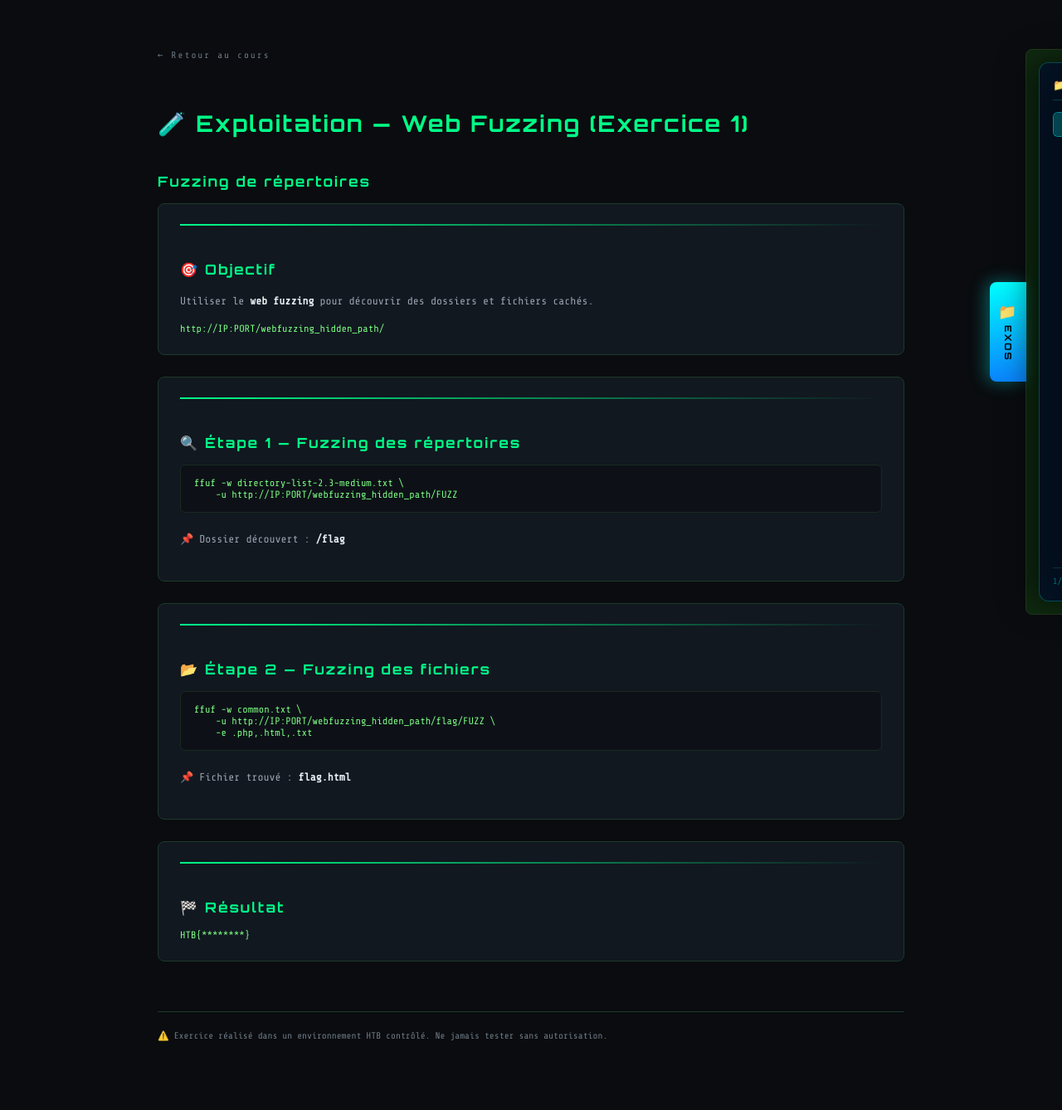
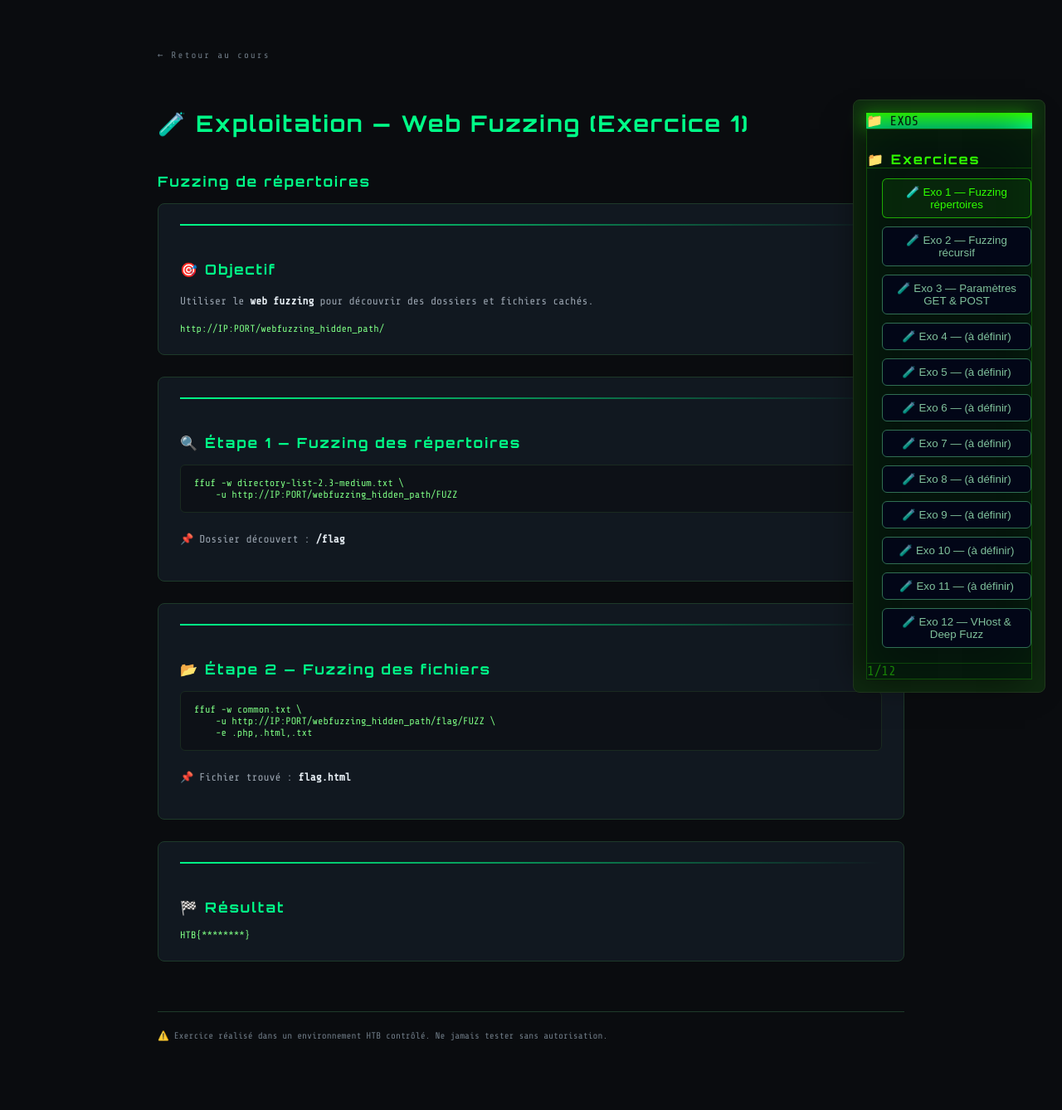
Before and after one commit to MESLIMOHAMEDM22005188/PortfolioMesli, a Django app: page /cybersecurity/web-fuzzing/exploit.html/ in a window 1280 px wide. Shown: the whole page at 83% size. Run offline with Django 5.2, Linux system fonts and the light colour scheme.

Commit message:
change step badge color green

```diff
--- a/monsite/portfolio/static/assets/css/command_injection.css
+++ b/monsite/portfolio/static/assets/css/command_injection.css
@@ -236,238 +236,79 @@ code {
 /* =====================================================
    MENU EXERCICES — Additions à command_injection.css
    ===================================================== */
+/* =====================================================
+   MENU EXERCICES — GREEN EDITION
+   ===================================================== */
 
-.exercise-menu {
-  position: fixed;
-  top: 50%;
-  right: 0;
-  transform: translateY(-50%) translateX(calc(100% - 44px));
-  width: 260px;
-  z-index: 1000;
-  transition: transform 0.45s cubic-bezier(0.34, 1.56, 0.64, 1);
-  will-change: transform;
-}
-
-.exercise-menu:hover,
-.exercise-menu.open {
-  transform: translateY(-50%) translateX(0);
-}
-
-/* Tab trigger visible à droite */
 .menu-tab {
-  position: absolute;
-  left: -44px;
-  top: 50%;
-  transform: translateY(-50%);
-  width: 44px;
-  height: 120px;
-  background: linear-gradient(180deg, #0ff 0%, #0a84ff 100%);
-  border-radius: 8px 0 0 8px;
-  display: flex;
-  align-items: center;
-  justify-content: center;
-  cursor: pointer;
-  box-shadow: -4px 0 20px rgba(0, 255, 255, 0.35);
-  writing-mode: vertical-rl;
-  text-orientation: mixed;
-  font-family: 'Orbitron', monospace;
-  font-size: 11px;
-  font-weight: 700;
-  color: #000;
-  letter-spacing: 2px;
-  user-select: none;
-  transition: width 0.2s, background 0.2s;
+  background: linear-gradient(180deg, #2fff00 0%, #00ff88 100%);
+  box-shadow: -4px 0 20px rgba(47, 255, 0, 0.45);
+  color: #041a0b;
 }
 
 .menu-tab:hover {
-  background: linear-gradient(180deg, #fff 0%, #0ff 100%);
-}
-
-.menu-tab-icon {
-  margin-bottom: 6px;
-  font-style: normal;
-  writing-mode: horizontal-tb;
-  font-size: 18px;
+  background: linear-gradient(180deg, #eaffea 0%, #2fff00 100%);
 }
 
 /* Panneau intérieur */
 .exercise-menu-panel {
-  background: rgba(5, 12, 28, 0.97);
-  border: 1px solid rgba(0, 255, 255, 0.25);
-  border-right: none;
-  border-radius: 12px 0 0 12px;
-  padding: 18px 14px 18px 16px;
-  backdrop-filter: blur(16px);
-  box-shadow: -8px 0 40px rgba(0, 0, 0, 0.6), inset 0 0 60px rgba(0, 255, 255, 0.04);
+  background: rgba(6, 20, 12, 0.97);
+  border: 1px solid rgba(47, 255, 0, 0.25);
+  box-shadow:
+    -8px 0 40px rgba(0, 0, 0, 0.6),
+    inset 0 0 60px rgba(47, 255, 0, 0.05);
 }
 
 .exercise-menu h3 {
-  font-family: 'Orbitron', monospace;
-  font-size: 13px;
-  color: #0ff;
-  letter-spacing: 2px;
-  text-transform: uppercase;
-  margin: 0 0 14px 0;
-  padding-bottom: 10px;
-  border-bottom: 1px solid rgba(0, 255, 255, 0.2);
-}
-
-.exercise-menu ul {
-  list-style: none;
-  padding: 0;
-  margin: 0;
-  display: flex;
-  flex-direction: column;
-  gap: 5px;
-}
-
-/* Entrée en stagger des items */
-.exercise-menu ul li {
-  opacity: 0;
-  transform: translateX(20px);
-  animation: menuItemIn 0.4s ease forwards;
-}
-
-.exercise-menu ul li:nth-child(1)  { animation-delay: 0.05s; }
-.exercise-menu ul li:nth-child(2)  { animation-delay: 0.10s; }
-.exercise-menu ul li:nth-child(3)  { animation-delay: 0.15s; }
-.exercise-menu ul li:nth-child(4)  { animation-delay: 0.20s; }
-.exercise-menu ul li:nth-child(5)  { animation-delay: 0.25s; }
-.exercise-menu ul li:nth-child(6)  { animation-delay: 0.30s; }
-.exercise-menu ul li:nth-child(7)  { animation-delay: 0.35s; }
-.exercise-menu ul li:nth-child(8)  { animation-delay: 0.40s; }
-.exercise-menu ul li:nth-child(9)  { animation-delay: 0.45s; }
-.exercise-menu ul li:nth-child(10) { animation-delay: 0.50s; }
-.exercise-menu ul li:nth-child(11) { animation-delay: 0.55s; }
-.exercise-menu ul li:nth-child(12) { animation-delay: 0.60s; }
-
-@keyframes menuItemIn {
-  to {
-    opacity: 1;
-    transform: translateX(0);
-  }
+  color: #2fff00;
+  border-bottom: 1px solid rgba(47, 255, 0, 0.25);
 }
 
 .exercise-menu ul li button {
-  width: 100%;
-  background: transparent;
-  border: 1px solid transparent;
-  border-radius: 6px;
-  color: rgba(180, 220, 255, 0.75);
-  font-family: 'Share Tech Mono', monospace;
-  font-size: 11.5px;
-  padding: 7px 10px;
-  text-align: left;
-  cursor: pointer;
-  transition: all 0.25s ease;
-  position: relative;
-  overflow: hidden;
+  color: rgba(170, 255, 200, 0.75);
 }
 
 .exercise-menu ul li button::before {
-  content: '';
-  position: absolute;
-  left: 0;
-  top: 0;
-  bottom: 0;
-  width: 0;
-  background: linear-gradient(90deg, rgba(0, 255, 255, 0.18), transparent);
-  transition: width 0.3s ease;
-  border-radius: 6px;
-}
-
-.exercise-menu ul li button:hover::before,
-.exercise-menu ul li button.active-btn::before {
-  width: 100%;
+  background: linear-gradient(
+    90deg,
+    rgba(47, 255, 0, 0.20),
+    transparent
+  );
 }
 
 .exercise-menu ul li button:hover {
-  color: #0ff;
-  border-color: rgba(0, 255, 255, 0.3);
+  color: #2fff00;
+  border-color: rgba(47, 255, 0, 0.4);
 }
 
 .exercise-menu ul li button.active-btn {
-  color: #0ff;
-  border-color: rgba(0, 255, 255, 0.5);
-  background: rgba(0, 255, 255, 0.06);
+  color: #2fff00;
+  border-color: rgba(47, 255, 0, 0.6);
+  background: rgba(47, 255, 0, 0.08);
 }
 
-/* Indicateur exercice actif */
 .exercise-menu ul li button.active-btn::after {
-  content: '◀';
-  position: absolute;
-  right: 8px;
-  top: 50%;
-  transform: translateY(-50%);
-  font-size: 9px;
-  color: #0ff;
-  animation: pulse 1.5s ease-in-out infinite;
-}
-
-@keyframes pulse {
-  0%, 100% { opacity: 1; }
-  50%       { opacity: 0.3; }
+  color: #2fff00;
 }
 
 /* Barre de progression */
 .menu-progress {
-  margin-top: 14px;
-  padding-top: 10px;
-  border-top: 1px solid rgba(0, 255, 255, 0.15);
-  font-family: 'Share Tech Mono', monospace;
-  font-size: 10px;
-  color: rgba(0, 255, 255, 0.4);
-  display: flex;
-  justify-content: space-between;
-  align-items: center;
+  border-top: 1px solid rgba(47, 255, 0, 0.2);
+  color: rgba(47, 255, 0, 0.45);
 }
 
 .progress-bar {
-  height: 3px;
-  background: rgba(0, 255, 255, 0.1);
-  border-radius: 2px;
-  flex: 1;
-  margin-left: 8px;
-  overflow: hidden;
+  background: rgba(47, 255, 0, 0.12);
 }
 
 .progress-fill {
-  height: 100%;
-  background: linear-gradient(90deg, #0ff, #0a84ff);
-  border-radius: 2px;
-  transition: width 0.5s cubic-bezier(0.34, 1.56, 0.64, 1);
-  box-shadow: 0 0 8px rgba(0, 255, 255, 0.6);
+  background: linear-gradient(90deg, #2fff00, #00ff88);
+  box-shadow: 0 0 10px rgba(47, 255, 0, 0.7);
 }
 
-/* Transitions d'exercice */
-.exercise {
-  display: none;
-  opacity: 0;
-  transform: translateY(12px);
+/* Badge d’étape */
+.step-badge {
+  background: rgba(47, 255, 0, 0.12);
+  border: 1px solid rgba(47, 255, 0, 0.4);
+  color: #2fff00;
 }
-
-.exercise.active {
-  display: block;
-  animation: exerciseIn 0.4s ease forwards;
-}
-
-@keyframes exerciseIn {
-  to {
-    opacity: 1;
-    transform: translateY(0);
-  }
-}
-
-/* Badge statut d'étape */
-.step-badge {
-  display: inline-block;
-  background: rgba(0, 255, 255, 0.1);
-  border: 1px solid rgba(0, 255, 255, 0.3);
-  border-radius: 4px;
-  padding: 2px 8px;
-  font-family: 'Share Tech Mono', monospace;
-  font-size: 11px;
-  color: #2fff00;
-  margin-left: 8px;
-  vertical-align: middle;
-}
```
